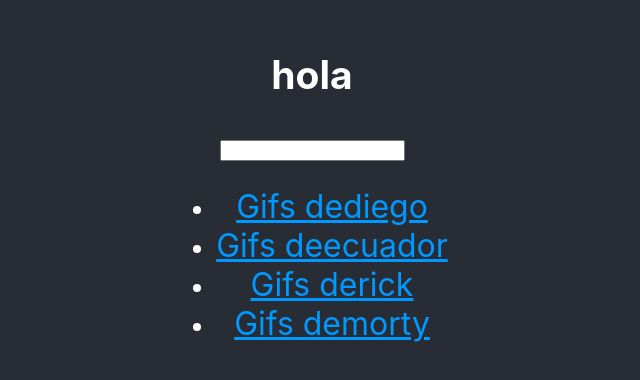
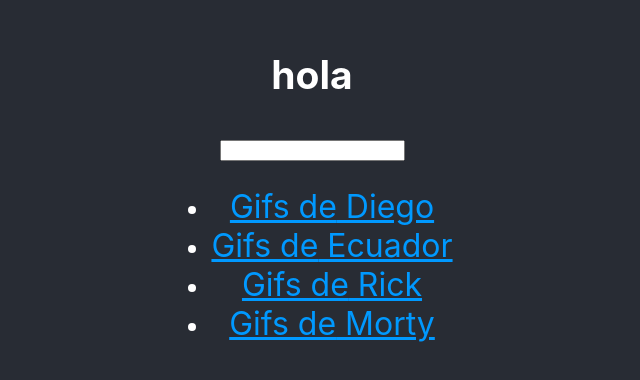
Before and after one commit to axelcola/Gif-searcher, a React (Create React App) app: page / in a window 1280 px wide. Shown: the part 222-602 px from the top of the page, without its empty margins (328-968 px from the left). Built offline with nearby package versions, Linux system fonts and the light colour scheme.

Commit message:
array POPULAR_GIFS fixed

```diff
--- a/src/App.js
+++ b/src/App.js
@@ -3,7 +3,7 @@
 import SearchResult from "./components/SearchResult";
 import { Link, Route, useLocation } from "wouter";
 
-const POPULAR_GIFS = ["diego", "ecuador", "rick", "morty"];
+const POPULAR_GIFS = [" Diego", " Ecuador", " Rick", " Morty"];
 
 function App() {
   const [keyword, setKeyword] = useState("");
```
